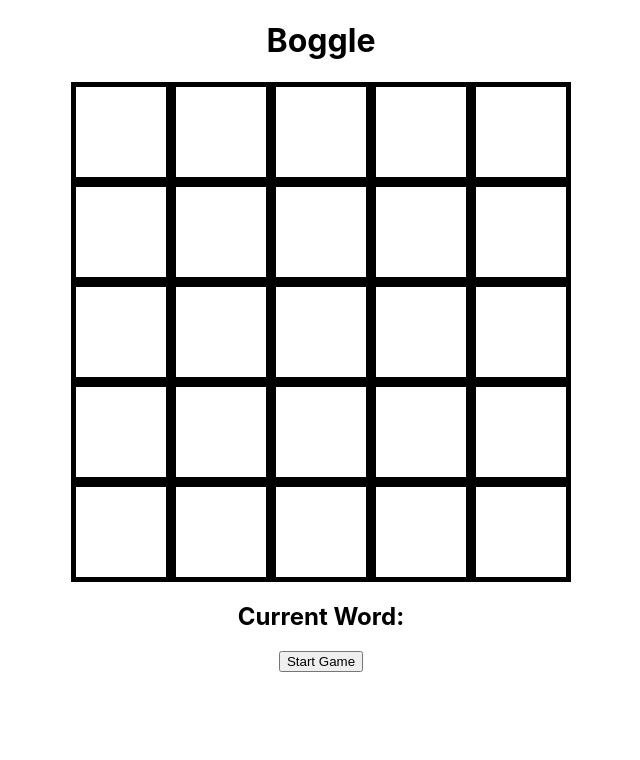
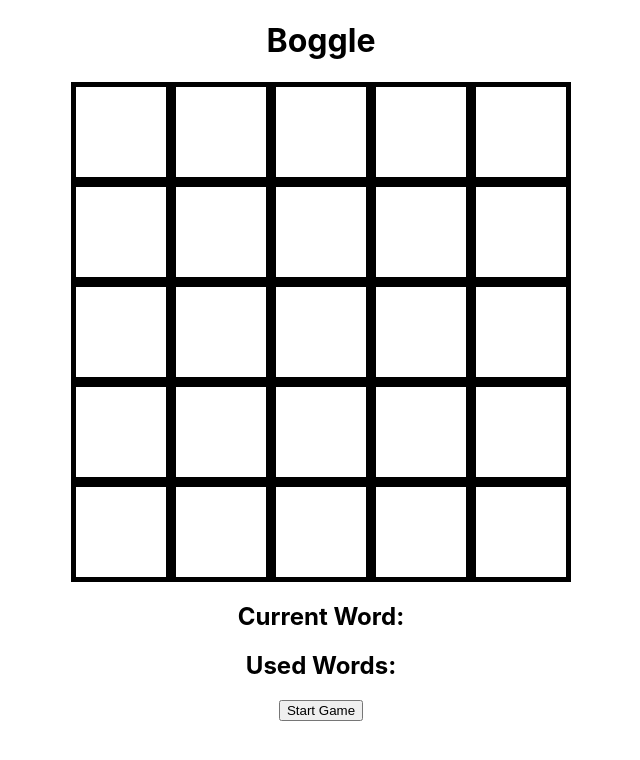
Before and after one commit to Wow-Its-Ian/Boggle-Inkarnate, a React (Create React App) app in the folder boggle-inkarnate/: page / in a window 1280 px wide. Shown: the top 760 px of the page, without its empty margins (319-959 px from the left). Built offline with nearby package versions, Linux system fonts and the light colour scheme.

Commit message:
add word display added

```diff
--- a/boggle-inkarnate/src/App.js
+++ b/boggle-inkarnate/src/App.js
@@ -33,6 +33,10 @@
   ];
   const boardSize = 5;
   const row = new Array(boardSize);
+
+  const [usedWords, setUsedWords] = useState([]);
+
+  const [gamePlaying, setGamePlaying] = useState(false);
 
   const [boardLayout, setBoardLayout] = useState([row, row, row, row, row]);
   const [letterSelected, setLetterSelected] = useState(false);
@@ -112,6 +116,13 @@
     return;
   };
 
+  const addWord = () => {
+    setUsedWords([...usedWords, currentWord]);
+    setLastSelected(null);
+    setCurrentWord('');
+    setLetterSelected(false);
+  };
+
   const randomizeBoard = () => {
     let copyDice = [...dice];
     const copyBoard = [...boardLayout];
@@ -132,6 +143,8 @@
       copyBoard[i] = currentRow;
     }
     setBoardLayout(copyBoard);
+
+    setGamePlaying(true);
   };
   return (
     <div
@@ -145,19 +158,32 @@
     >
       <h1>Boggle</h1>
       <Board selectLetter={selectLetter} boardLayout={boardLayout}></Board>
-      <CurrentWordDisplay currentWord={currentWord}></CurrentWordDisplay>
-      <StartButton randomizeBoard={randomizeBoard}></StartButton>
+      <CurrentWordDisplay
+        usedWords={usedWords}
+        currentWord={currentWord}
+      ></CurrentWordDisplay>
+      <StartButton
+        gamePlaying={gamePlaying}
+        addWord={addWord}
+        randomizeBoard={randomizeBoard}
+      ></StartButton>
     </div>
   );
 }
 
 function CurrentWordDisplay(props) {
-  const { currentWord } = props;
+  const { currentWord, usedWords } = props;
 
   return (
     <div>
       <h2>Current Word: </h2>
       <h3>{currentWord && currentWord}</h3>
+      <h2>Used Words: </h2>
+      <h3>
+        {usedWords.map((word) => {
+          return <div>{word}</div>;
+        })}
+      </h3>
     </div>
   );
 }
@@ -518,7 +544,19 @@
 }
 
 function StartButton(props) {
-  return <button onClick={props.randomizeBoard}>Start Game</button>;
+  const buttonAction = () => {
+    if (props.gamePlaying) {
+      props.addWord();
+    } else {
+      props.randomizeBoard();
+    }
+  };
+
+  return (
+    <button onClick={buttonAction}>
+      {!props.gamePlaying ? 'Start Game' : 'Add Word'}
+    </button>
+  );
 }
 
 export default App;
```
